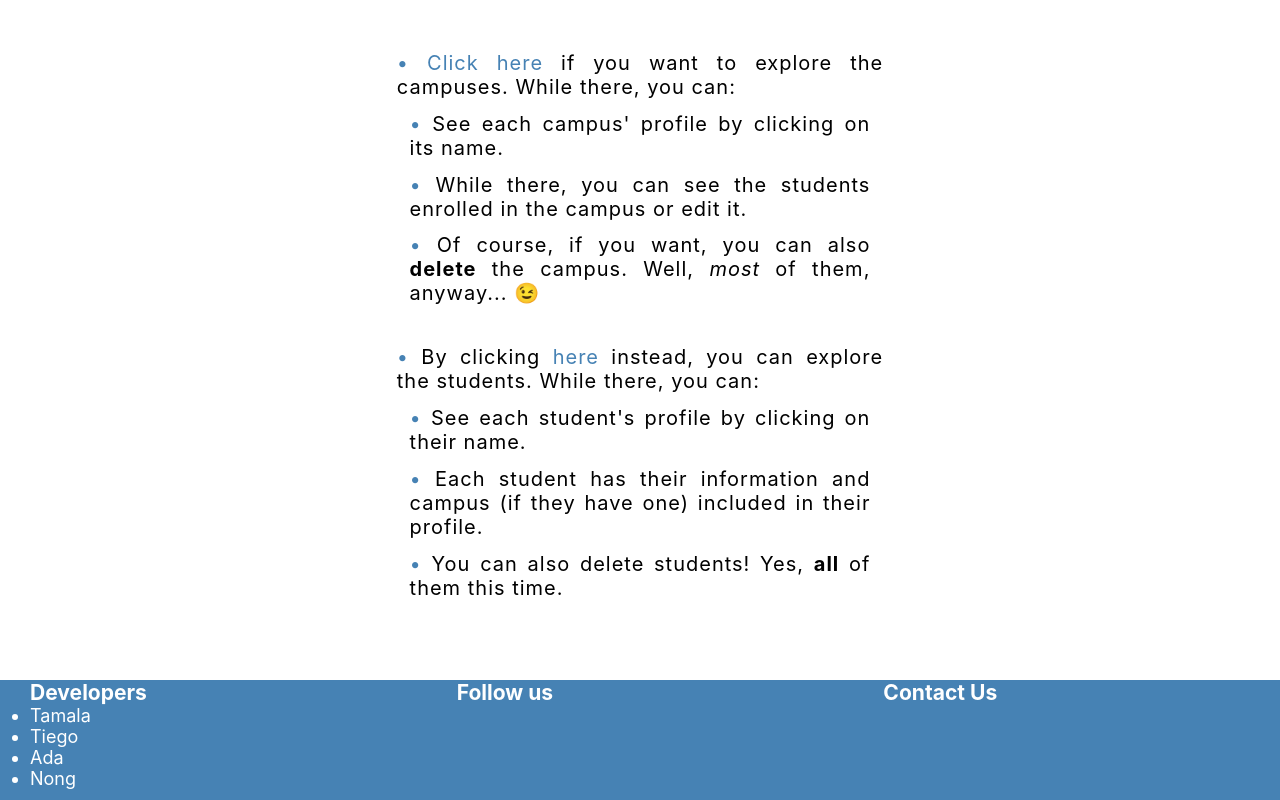
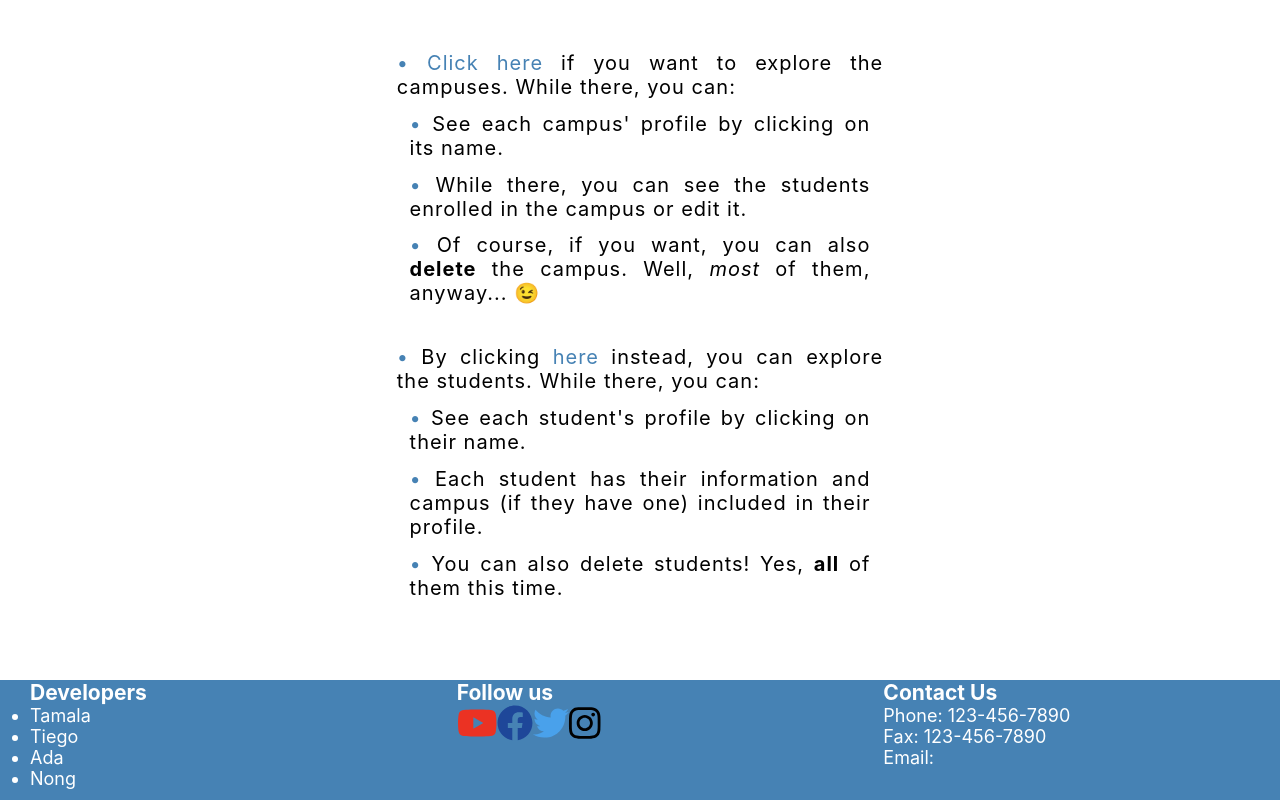
Before and after one commit to marcintomala/Campuses-Students-Frontend, a React (Create React App) app in the folder front-end/: page / in a window 1280 px wide. Shown: the part 249-1049 px from the top of the page. Built offline with nearby package versions, Linux system fonts and the light colour scheme; no server answers.

Commit message:
Social-media and their css added

```diff
--- a/front-end/package.json
+++ b/front-end/package.json
@@ -4,6 +4,9 @@
   "version": "0.1.0",
   "private": true,
   "dependencies": {
+    "@fortawesome/fontawesome-svg-core": "^1.2.36",
+    "@fortawesome/free-brands-svg-icons": "^5.15.4",
+    "@fortawesome/react-fontawesome": "^0.1.16",
     "@testing-library/jest-dom": "^5.16.1",
     "@testing-library/react": "^12.1.2",
     "@testing-library/user-event": "^13.5.0",
--- a/front-end/src/App.css
+++ b/front-end/src/App.css
@@ -366,3 +366,19 @@ text-decoration:none;
 .about-us{
   display: flex;
 }
+
+a.youtube {
+  color: #eb3223;
+}
+
+a.facebook {
+  color: rgb(30,71,153);
+}
+
+a.twitter {
+  color: #49a1eb;
+}
+
+a.instagram {
+  color: black;
+}
--- a/front-end/src/components/Footer.js
+++ b/front-end/src/components/Footer.js
@@ -1,4 +1,12 @@
 import React from "react";
+import {
+  faYoutube,
+  faFacebook,
+  faTwitter,
+  faInstagram,
+} from "@fortawesome/free-brands-svg-icons";
+
+import { FontAwesomeIcon } from "@fortawesome/react-fontawesome";
 export default function Footer() {
   return (
     <footer className="footer--pin">
@@ -15,10 +23,37 @@ export default function Footer() {
 
         <div className="follows column">
           <h3>Follow us</h3>
+          <a
+            href="https://www.youtube.com"
+            className="youtube social"
+          >
+            <FontAwesomeIcon icon={faYoutube} size="2x" />
+          </a>
+          <a
+            href="https://www.facebook.com"
+            className="facebook social"
+          >
+            <FontAwesomeIcon icon={faFacebook} size="2x" />
+          </a>
+          <a
+            href="https://www.twitter.com"
+            className="twitter social"
+          >
+            <FontAwesomeIcon icon={faTwitter} size="2x" />
+          </a>
+          <a
+            href="https://www.instagram.com"
+            className="instagram social"
+          >
+            <FontAwesomeIcon icon={faInstagram} size="2x" />
+          </a>
         </div>
 
         <div className="contact-us column">
           <h3>Contact Us</h3>
+          <p>Phone: 123-456-7890</p>
+          <p>Fax: 123-456-7890</p>
+          <p>Email: </p>
         </div>
       </div>
     </footer>
```
Also changed, not shown: 1 other file (tests, documents, lock files or other folders). Lines whose indentation alone changed are shown as unchanged.
